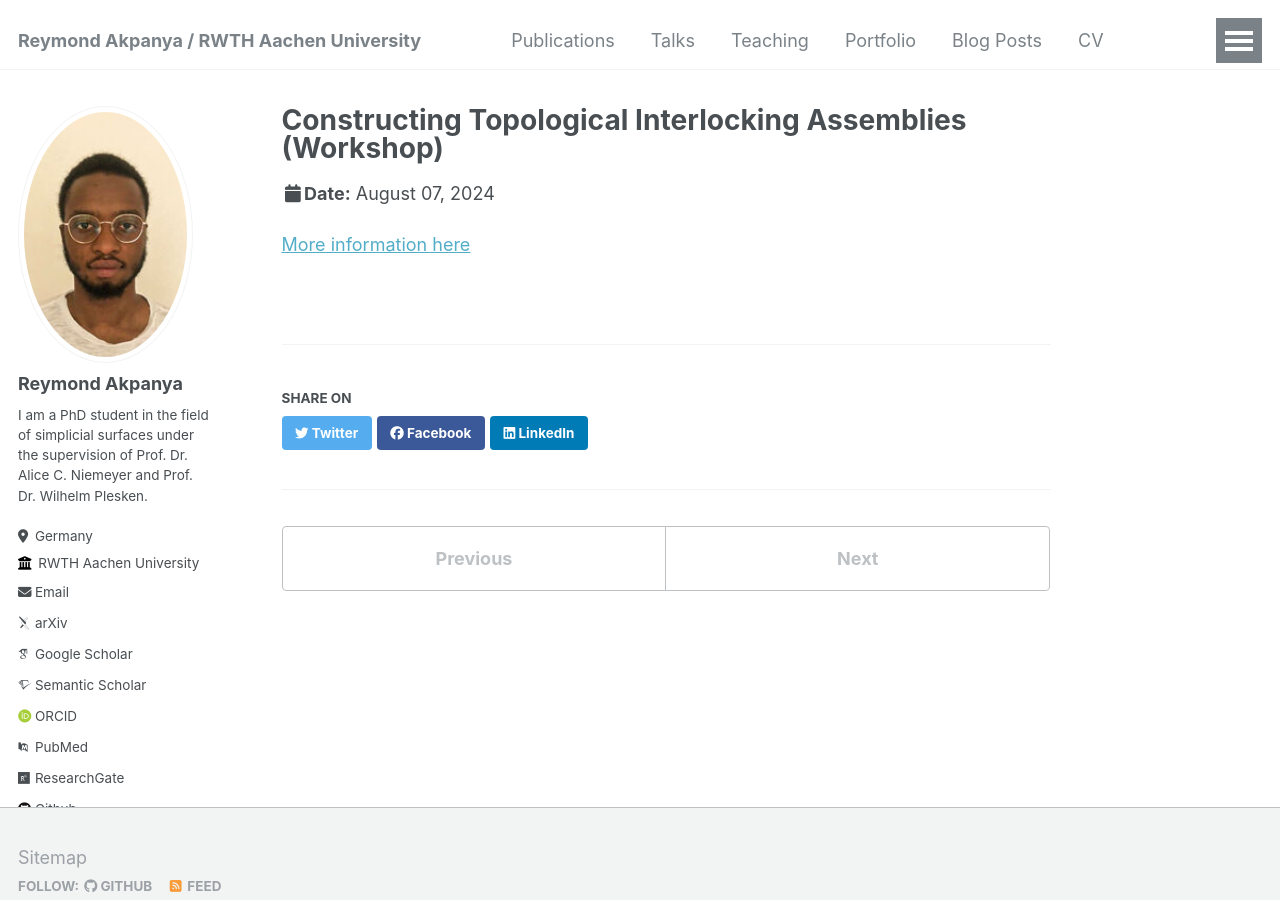
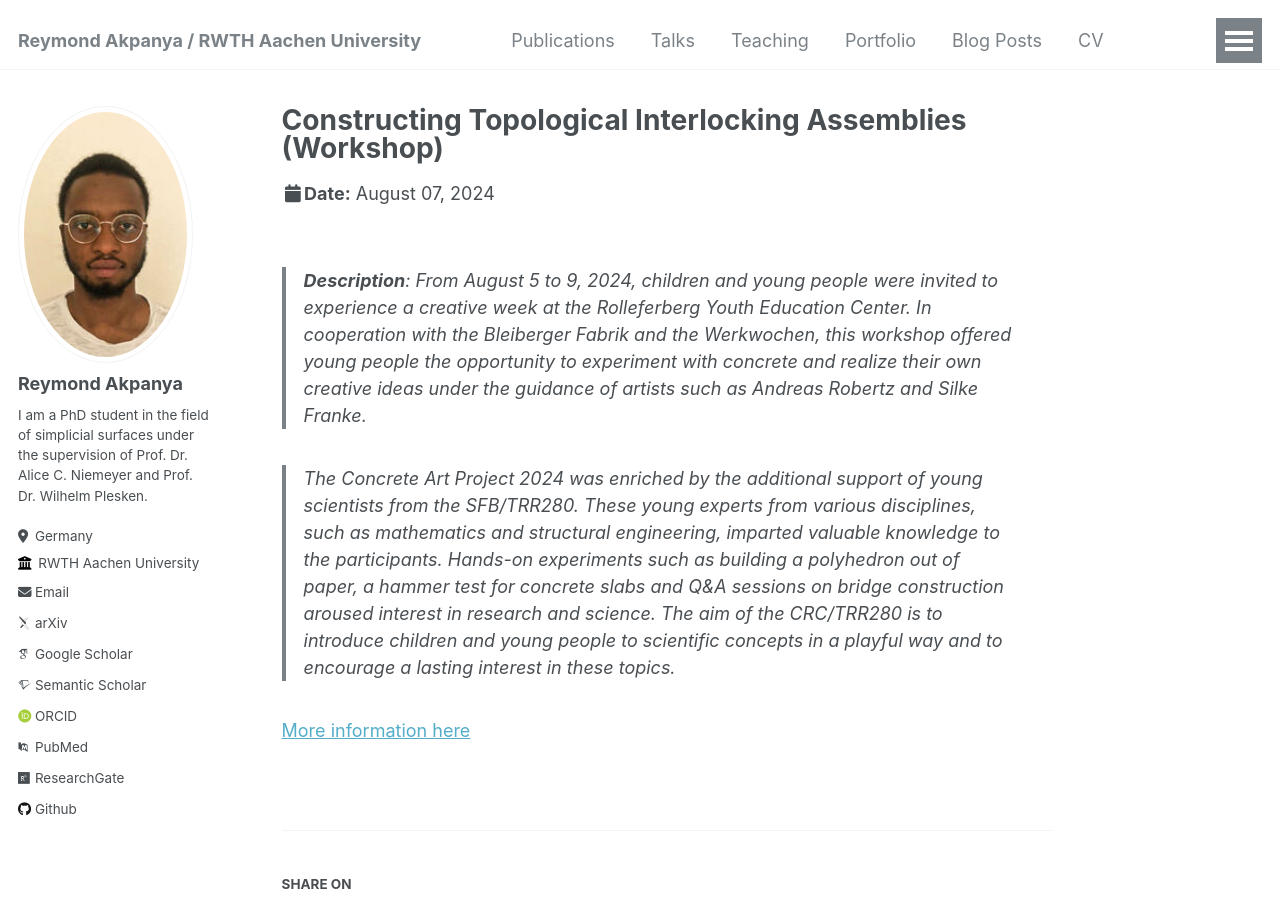
Before and after one commit to ReymondAkpanya/ReymondAkpanya.github.io, a Jekyll site: the page built from _talks/concreteworkshop.md, in a window 1280 px wide and 900 px high. Built offline with Jekyll 4.4.1, drawn with Linux system fonts in a browser that asks for light colours; some web fonts are replaced.

Commit message:
concrete

```diff
--- a/_talks/concreteworkshop.md
+++ b/_talks/concreteworkshop.md
@@ -7,4 +7,17 @@
 date: 2024-08-7
 location: "Aachen, Germany"
 ---
+
+> __Description__: From August 5 to 9, 2024, children and young people were invited to experience a creative week at the
+> Rolleferberg Youth Education Center. In cooperation with the Bleiberger Fabrik and the Werkwochen, this workshop
+> offered young people the opportunity to experiment with concrete and realize their own creative ideas under the
+> guidance of artists such as Andreas Robertz and Silke Franke.
+
+> The Concrete Art Project 2024 was enriched by the additional support of young scientists from the SFB/TRR280. These
+> young experts from various disciplines, such as mathematics and structural engineering, imparted valuable knowledge
+> to the participants. Hands-on experiments such as building a polyhedron out of paper, a hammer test for concrete
+> slabs and Q&A sessions on bridge construction aroused interest in research and science. The aim of the CRC/TRR280
+> is to introduce children and young people to scientific concepts in a playful way and to encourage a lasting
+> interest in these topics.
+
 [More information here](https://www.sfbtrr280.de/en/school/study/concrete-art-project-2024/)
```
